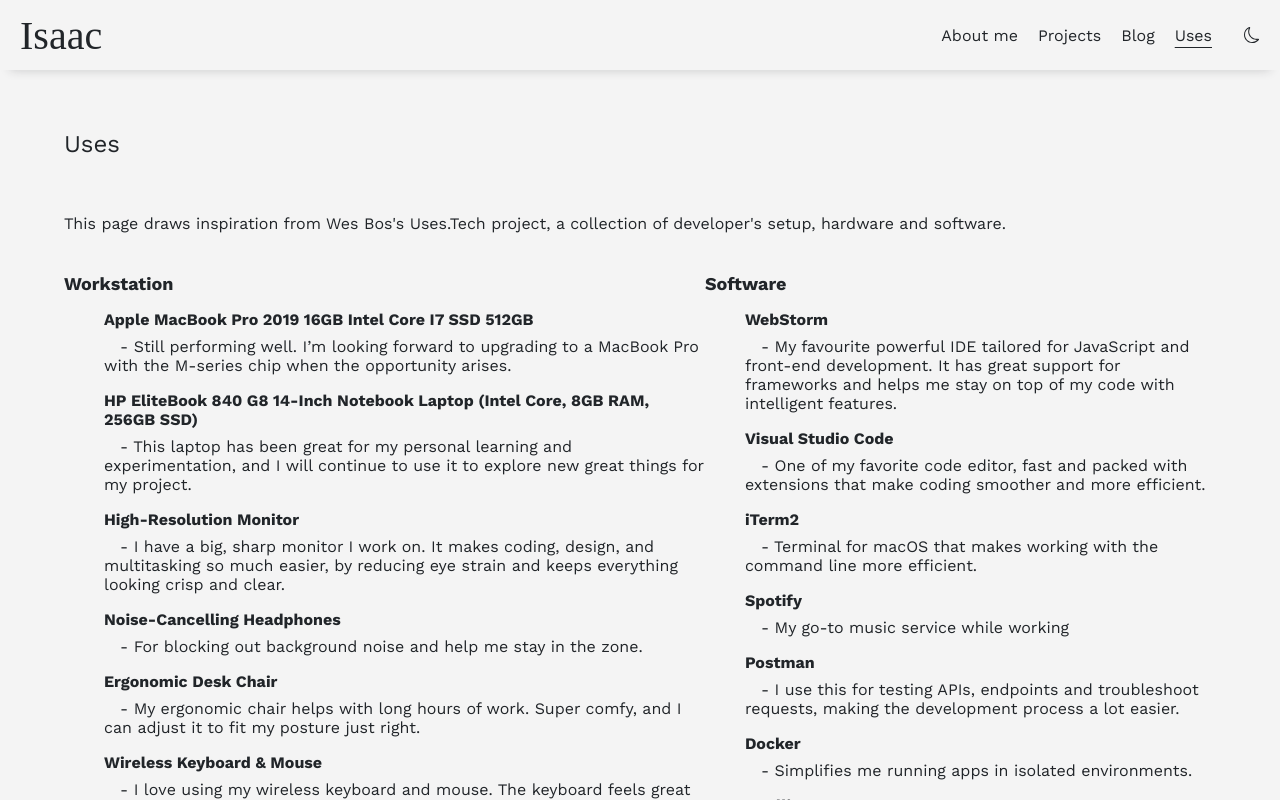
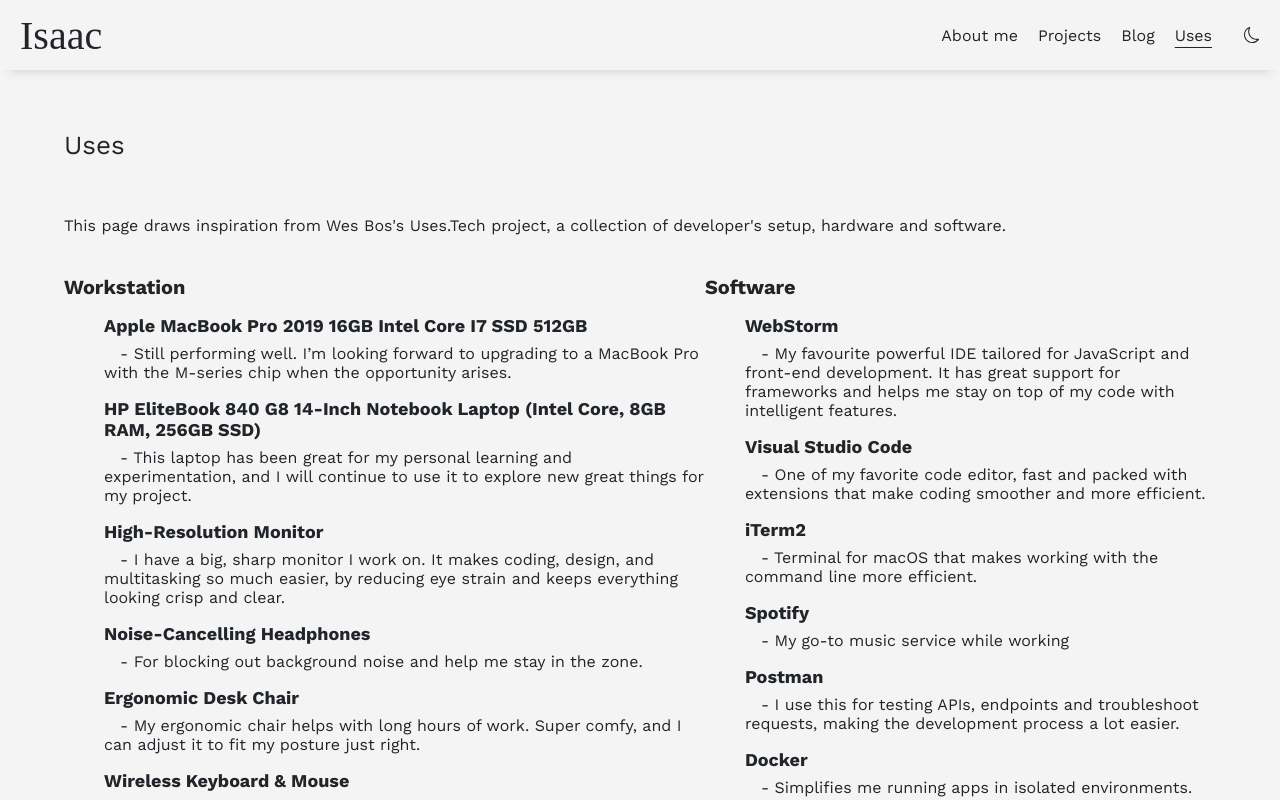
Before and after one commit to mosidrum/Isaac-portfolio, a Next.js app: page /uses in a window 1280 px wide. Shown: the top 800 px of the page. Built offline with nearby package versions, Linux system fonts and the light colour scheme; a web font is replaced by a local one.

Commit message:
adjust font sizes

```diff
--- a/src/app/utilities.css
+++ b/src/app/utilities.css
@@ -421,35 +421,67 @@
 
 /* Font size */
 .text-xs {
+  font-size: 10px;
+
+  @media screen and (max-width: 768px) {
     font-size: 8px;
+  }
 }
 
 .text-sm {
+  font-size: 14px;
+
+  @media screen and (max-width: 768px) {
     font-size: 12px;
+  }
 }
 
 .text-md {
+  font-size: 16px;
+
+  @media screen and (max-width: 768px) {
     font-size: 14px;
+  }
 }
 
 .text-lg {
+  font-size: 18px;
+
+  @media screen and (max-width: 768px) {
     font-size: 16px;
+  }
 }
 
 .text-xl {
+  font-size: 20px;
+
+  @media screen and (max-width: 768px) {
     font-size: 18px;
+  }
 }
 
 .text-2xl {
+  font-size: 26px;
+
+  @media screen and (max-width: 768px) {
     font-size: 24px;
+  }
 }
 
 .text-3xl {
   font-size: 32px;
+
+  @media screen and (max-width: 768px) {
+    font-size: 28px;
+  }
 }
 
 .text-4xl {
   font-size: 48px;
+
+  @media screen and (max-width: 768px) {
+    font-size: 42px;
+  }
 }
 
 /* Text color (assuming CSS variables) */
--- a/src/components/Hero/hero.module.css
+++ b/src/components/Hero/hero.module.css
@@ -5,9 +5,18 @@
     background-image: linear-gradient(to right, #10b981, #38bdf8, #0ea5e9, #fbbf24, #d946ef);
     background-clip: text;
     -webkit-text-fill-color: transparent;
+
+    @media screen and (max-width: 768px) {
+        font-size: 32px;
+    }
 }
 
 .aboutme {
     line-height: 26px;
     color: var(--text-color-white);
+    font-size: 16px;
+
+    @media screen and (max-width: 768px) {
+        font-size: 14px;
+    }
 }
```
Lines whose indentation alone changed are shown as unchanged.
